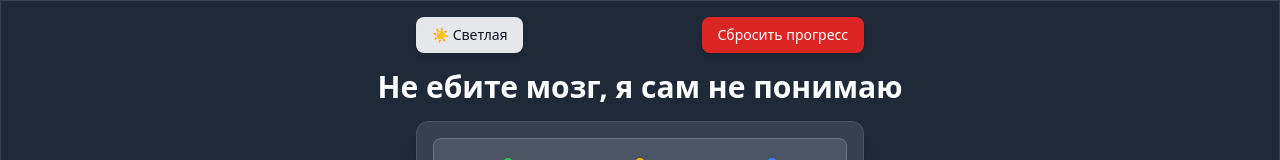
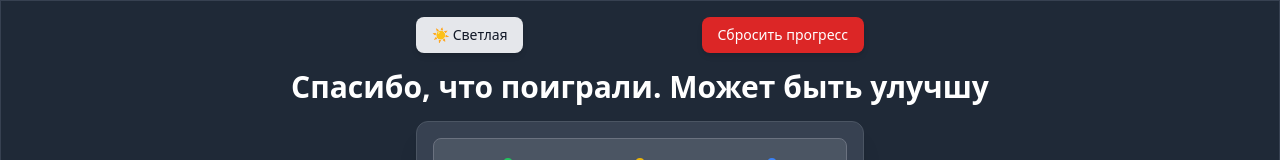
Before and after one commit to pinco721/archistyle-game, a React (Create React App) app: page / in a window 1280 px wide. Shown: the top 160 px of the page. Built offline with nearby package versions, Linux system fonts and the light colour scheme.

Commit message:
Update Game.jsx сердце

```diff
--- a/src/Game.jsx
+++ b/src/Game.jsx
@@ -361,7 +361,7 @@ export default function Game() {
         className={`text-3xl font-bold mb-4
           ${isDark ? 'text-white' : 'text-gray-900'}`}
       >
-        Не ебите мозг, я сам не понимаю
+        Спасибо, что поиграли. Может быть улучшу
       </h1>
       <div className={`w-full max-w-md rounded-xl p-4 space-y-4 transition-colors duration-300
           ${isDark
@@ -496,7 +496,7 @@ export default function Game() {
             }`}
         >
           <span>
-            {isListOpen ? 'стас гей и лох<3' : 'Показать все архитектурные стили'}
+            {isListOpen ? 'стас не гей и не лох<3' : 'Показать все архитектурные стили'}
           </span>
           <svg
             className={`w-5 h-5 transition-transform duration-300 ${isListOpen ? 'rotate-180' : 'rotate-0'}`}
```
